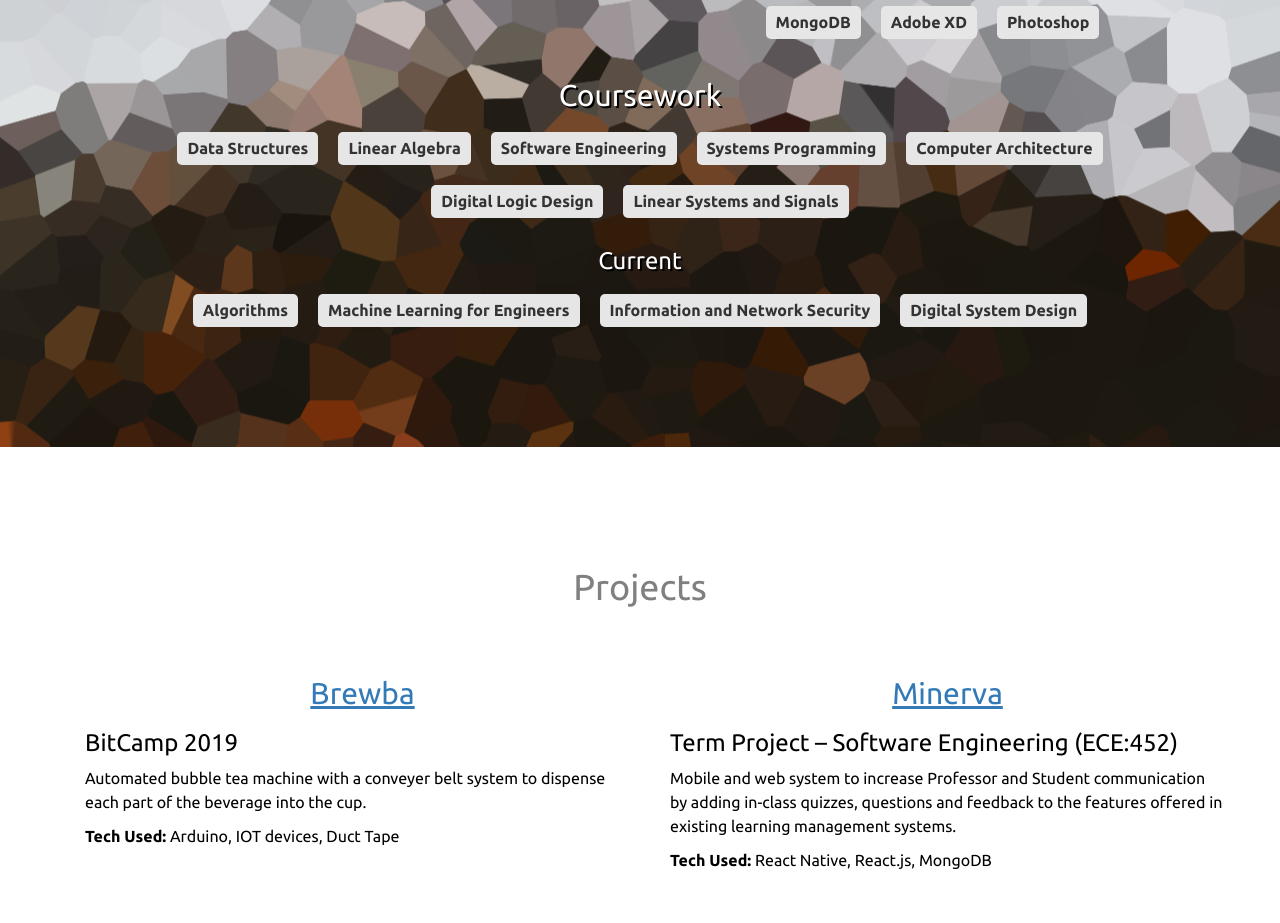
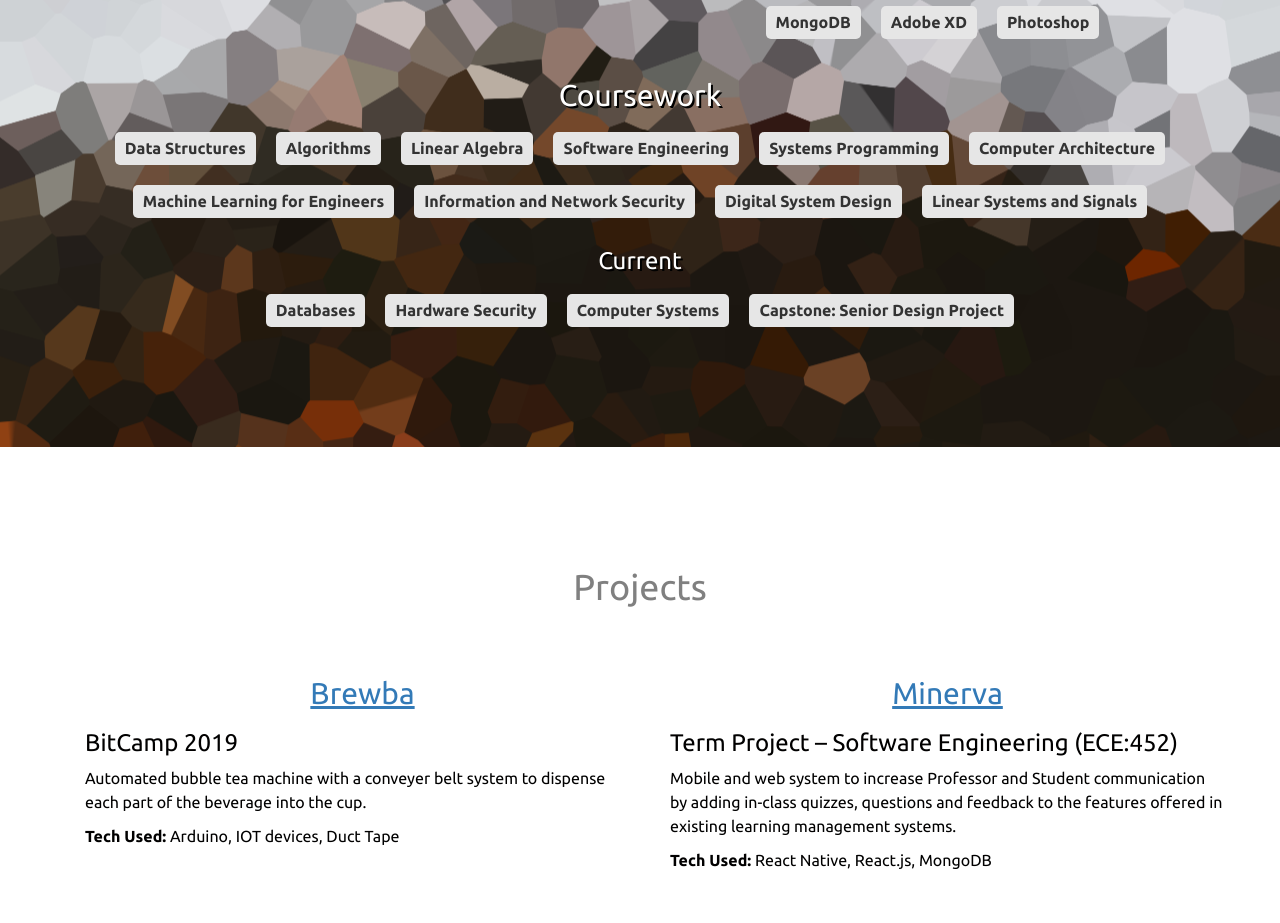
Before and after one commit to PhuruShekar/PhuruShekar.github.io, a React (Create React App) app: page / in a window 1280 px wide. Shown: the part 1920-2843 px from the top of the page. Built offline with nearby package versions, Linux system fonts and the light colour scheme.

Commit message:
updated classes

```diff
--- a/src/components/pages/homePage.js
+++ b/src/components/pages/homePage.js
@@ -128,20 +128,23 @@ class HomePage extends Component {
                <h2>Coursework</h2>
                    <ul>
                        <li>Data Structures</li>
+                       <li>Algorithms</li>
                        <li>Linear Algebra</li>
                        <li>Software Engineering</li>
                        <li>Systems Programming</li>
                        <li>Computer Architecture</li>
-                       <li>Digital Logic Design</li>
+                       <li>Machine Learning for Engineers</li>
+                       <li>Information and Network Security</li>
+                       <li>Digital System Design</li>
                        <li>Linear Systems and Signals</li>
 
                    </ul>
                    <h3>Current</h3>
                    <ul>
-                      <li>Algorithms</li>
-                      <li>Machine Learning for Engineers</li>
-                      <li>Information and Network Security</li>
-                      <li>Digital System Design</li>
+                      <li>Databases</li>
+                      <li>Hardware Security</li>
+                      <li>Computer Systems</li>
+                      <li>Capstone: Senior Design Project</li>
                    </ul>
                </Row>
            </Grid>
```
